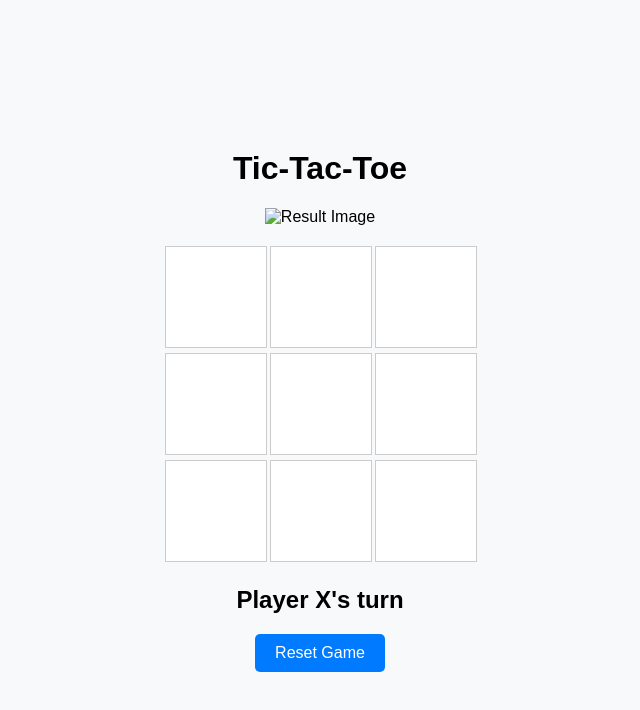
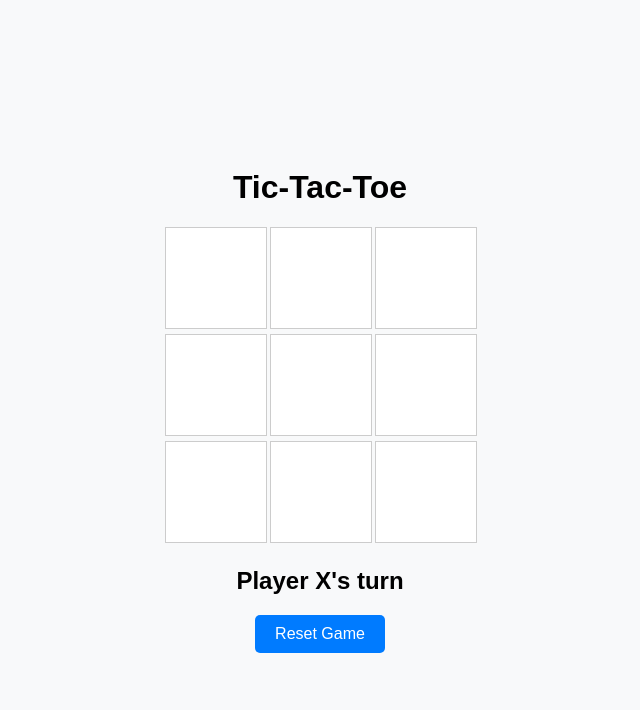
Before and after one commit to thebrownfoxjumpsoverthelazydog/website, a plain HTML site: page tictactoe.html in a window 1280 px wide. Shown: the whole page, without its empty margins (320-960 px from the left). Drawn offline with Linux system fonts and the light colour scheme.

Commit message:
Update tictactoe.html

```diff
--- a/tictactoe.html
+++ b/tictactoe.html
@@ -9,9 +9,6 @@
 <body>
     <div class="container">
         <h1>Tic-Tac-Toe</h1>
-        <div class="result">
-            <img src="" alt="Result Image" id="resultImage">
-        </div>
         <div class="board" id="board">
             <div class="cell" data-index="0"></div>
             <div class="cell" data-index="1"></div>
```
